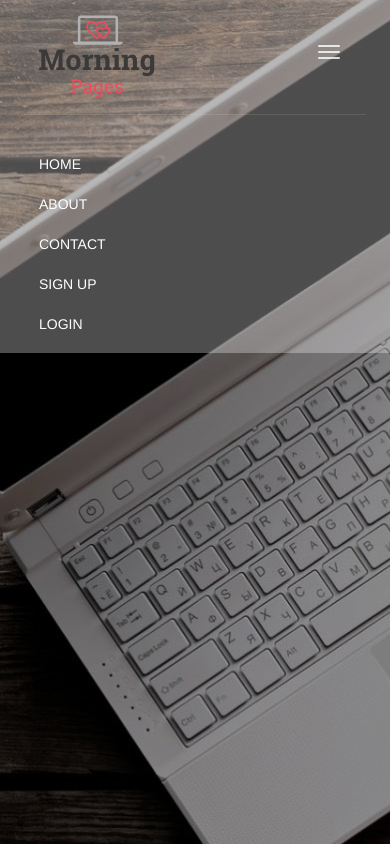
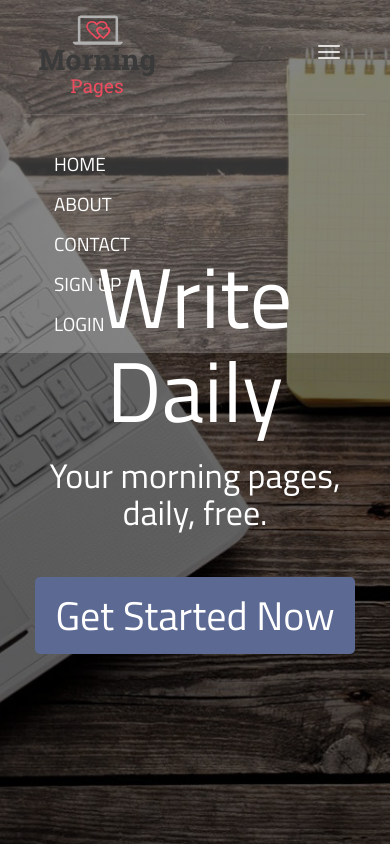
Before and after one commit to SiGm4/free-page-writing, a PHP site: page / in a window 390 px wide, after a click that opens the changed part. Run offline with PHP 8.4, Linux system fonts and the light colour scheme; some libraries are stand-ins or nearby versions.

Commit message:
Landing Page first serious draft

```diff
--- a/index.html
+++ b/index.html
@@ -9,6 +9,7 @@
     <meta name="viewport" content="width=device-width, initial-scale=1.0">
     <link href="https://maxcdn.bootstrapcdn.com/bootstrap/3.3.7/css/bootstrap.min.css" rel="stylesheet">
     <link rel="stylesheet" type="text/css" href="style.css">
+    <link href="https://fonts.googleapis.com/css?family=Titillium+Web" rel="stylesheet">
 </head>
 
 <body data-spy="scroll" data-target=".navbar" data-offset="50">
@@ -36,9 +37,12 @@
         </div>
     </nav>
     <div class="jumbotron jumbotron-fluid">
-        <div class="container">
-            <!--<h1 class="display-3">Fluid jumbotron</h1>
-            <p class="lead">This is a modified jumbotron that occupies the entire horizontal space of its parent.</p>-->
+        <div class="container" id="jumbotron-cont">
+            <div class="col-lg-5 col-lg-offset-7 text-center">
+                <h1 class="display-1">Write Daily</h1>
+                <h2>Your morning pages, daily, free.</h2>
+                <button type="button" id="getStartedBtn">Get Started Now</button>
+            </div>
         </div>
     </div>
 
--- a/main.js
+++ b/main.js
@@ -0,0 +1,3 @@
+$(document).ready(function(){
+
+});
--- a/style.css
+++ b/style.css
@@ -1,5 +1,9 @@
+body{
+    font-family: 'Titillium Web', sans-serif;
+}
+
 nav{
-    background-color: rgba(255,255,255,0.3);
+    background-color: rgba(255,255,255,0.2);
 }
 
 #nav-container{
@@ -29,22 +33,105 @@ ul.nav{
     margin-top : 30px;
     height:100%;
 }
+
+ul.nav > li{
+    padding-left:15px;
+    font-size: 19px;
+}
+
 ul.nav > li > a {
     color:white;
 }
 
-ul.nav > li {
-    height: 100%;
+ul.nav > li > a:hover,  ul.nav > li > a:active, ul.nav > li > a:focus {
+    background-color: rgba(0,0,0,0);
+    color:#bbb;
 }
 
 .jumbotron{
-    background:  -moz-linear-gradient(rgba(0,0,0,0.4),rgba(0,0,0,0.4)), url("hero.jpg");
-    background:  linear-gradient(rgba(0,0,0,0.4),rgba(0,0,0,0.4)), url("hero.jpg");
-    background: -webkit-linear-gradient(rgba(0,0,0,0.4),rgba(0,0,0,0.4)), url("hero.jpg");
-    background: -o-linear-gradient(rgba(0,0,0,0.4),rgba(0,0,0,0.4)), url("hero.jpg");
+    background:  -moz-linear-gradient(rgba(0,0,0,0.6),rgba(0,0,0,0.6)), url("hero.jpg") no-repeat center center fixed;
+    background:  linear-gradient(rgba(0,0,0,0.6),rgba(0,0,0,0.6)), url("hero.jpg") no-repeat center center fixed;
+    background: -webkit-linear-gradient(rgba(0,0,0,0.6),rgba(0,0,0,0.6)), url("hero.jpg") no-repeat center center fixed;
+    background: -o-linear-gradient(rgba(0,0,0,0.6),rgba(0,0,0,0.6)), url("hero.jpg") no-repeat center center fixed;
+    -webkit-background-size: cover;
+    -moz-background-size: cover;
+    -o-background-size: cover;
     background-size: cover;
-    background-repeat: no-repeat;
     color:white;
     height: 100vh;
     margin-bottom: 0px;
 }
+
+.jumbotron h1{
+    font-size:85px;
+}
+
+.jumbotron h2{
+    font-size:34px;
+}
+
+#jumbotron-cont{
+    margin-top:400px;
+}
+
+#getStartedBtn{
+    background: royalblue;
+    filter: grayscale(65%);
+    margin-top: 35px;
+    font-size:40px;
+    border: 0;
+    border-radius:5px;
+    padding:10px 20px;
+}
+
+#getStartedBtn:hover{
+    filter: grayscale(40%);
+}
+
+#getStartedBtn:active {
+    transform: translateY(-4px);
+  }
+
+/*Fix for collapse*/
+@media (max-width: 900px) {
+  .navbar-header {
+      float: none;
+  }
+  .navbar-left,.navbar-right {
+      float: none !important;
+  }
+  .navbar-toggle {
+      display: block;
+  }
+  .navbar-collapse {
+      border-top: 1px solid transparent;
+      box-shadow: inset 0 1px 0 rgba(255,255,255,0.1);
+  }
+  .navbar-fixed-top {
+      top: 0;
+      border-width: 0 0 1px;
+  }
+  .navbar-collapse.collapse {
+      display: none!important;
+  }
+  .navbar-nav {
+      float: none!important;
+      margin-top: 7.5px;
+  }
+  .navbar-nav>li {
+      float: none;
+  }
+  .navbar-nav>li>a {
+      padding-top: 10px;
+      padding-bottom: 10px;
+  }
+  .collapse.in{
+      display:block !important;
+  }
+}
+
+@media (max-width: 1200px) {
+    #jumbotron-cont{
+        margin-top:200px;
+    }
+}
```
